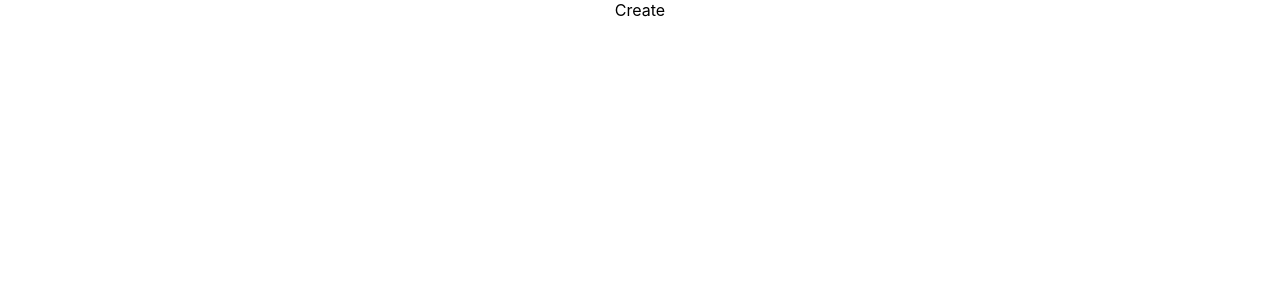
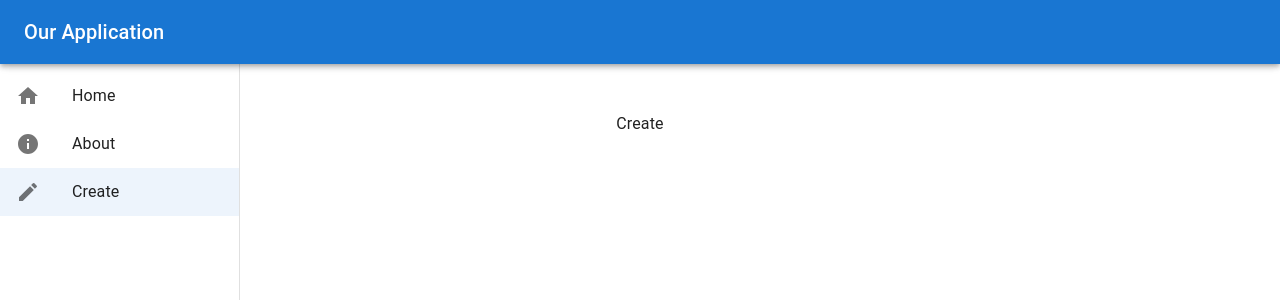
Before and after one commit to KELLSPING/TestReactDjango, a React (Create React App) app in the folder frontend/: page /create in a window 1280 px wide. Shown: the top 300 px of the page. Built offline with nearby package versions, Linux system fonts and the light colour scheme.

Commit message:
[Doc., Feat.]
Update readme file.

Page navigation with react router.

```diff
--- a/frontend/src/App.js
+++ b/frontend/src/App.js
@@ -1,19 +1,21 @@
-import './App.css'
-import { Routes, Route } from 'react-router-dom';
-import Home from './components/Home';
-import About from './components/About';
-import Create from './components/Create';
+import "./App.css";
+import { Routes, Route } from "react-router-dom";
+import Home from "./components/Home";
+import About from "./components/About";
+import Create from "./components/Create";
+import NavBar from "./components/NavBar";
 
 function App() {
   return (
-    <div className='App'>
+    <div className="App">
+      <NavBar/>
       <Routes>
-        <Route path='' element={<Home/>}/>
-        <Route path='/about' element={<About/>}/>
-        <Route path='/create' element={<Create/>}/>
+        <Route path="" element={<Home />} />
+        <Route path="/about" element={<About />} />
+        <Route path="/create" element={<Create />} />
       </Routes>
     </div>
-  )
+  );
 }
 
 export default App;
--- /dev/null
+++ b/frontend/src/components/NavBar.js
@@ -0,0 +1,93 @@
+import * as React from "react";
+import Box from "@mui/material/Box";
+import Drawer from "@mui/material/Drawer";
+import AppBar from "@mui/material/AppBar";
+import CssBaseline from "@mui/material/CssBaseline";
+import Toolbar from "@mui/material/Toolbar";
+import List from "@mui/material/List";
+import { Link, useLocation } from "react-router-dom";
+import Typography from "@mui/material/Typography";
+import ListItem from "@mui/material/ListItem";
+import ListItemButton from "@mui/material/ListItemButton";
+import ListItemIcon from "@mui/material/ListItemIcon";
+import ListItemText from "@mui/material/ListItemText";
+import HomeIcon from "@mui/icons-material/Home";
+import InfoIcon from "@mui/icons-material/Info";
+import CreateIcon from "@mui/icons-material/Create";
+
+const drawerWidth = 240;
+
+export default function NavBar() {
+  const location = useLocation();
+  const path = location.pathname;
+
+  return (
+    <Box sx={{ display: "flex" }}>
+      <CssBaseline />
+      <AppBar
+        position="fixed"
+        sx={{ zIndex: (theme) => theme.zIndex.drawer + 1 }}
+      >
+        <Toolbar>
+          <Typography variant="h6" noWrap component="div">
+            Our Application
+          </Typography>
+        </Toolbar>
+      </AppBar>
+      <Drawer
+        variant="permanent"
+        sx={{
+          width: drawerWidth,
+          flexShrink: 0,
+          [`& .MuiDrawer-paper`]: {
+            width: drawerWidth,
+            boxSizing: "border-box",
+          },
+        }}
+      >
+        <Toolbar />
+        <Box sx={{ overflow: "auto" }}>
+          <List>
+            <ListItem disablePadding>
+              <ListItemButton component={Link} to="" selected={"" === path}>
+                <ListItemIcon>
+                  <HomeIcon />
+                </ListItemIcon>
+                <ListItemText primary={"Home"} />
+              </ListItemButton>
+            </ListItem>
+
+            <ListItem disablePadding>
+              <ListItemButton
+                component={Link}
+                to="/about"
+                selected={"/about" === path}
+              >
+                <ListItemIcon>
+                  <InfoIcon />
+                </ListItemIcon>
+                <ListItemText primary={"About"} />
+              </ListItemButton>
+            </ListItem>
+
+            <ListItem disablePadding>
+              <ListItemButton
+                component={Link}
+                to="/create"
+                selected={"/create" === path}
+              >
+                <ListItemIcon>
+                  <CreateIcon />
+                </ListItemIcon>
+                <ListItemText primary={"Create"} />
+              </ListItemButton>
+            </ListItem>
+          </List>
+        </Box>
+      </Drawer>
+      <Box component="main" sx={{ flexGrow: 1, p: 3 }}>
+        <Toolbar />
+      </Box>
+    </Box>
+  );
+}
```
Also changed, not shown: frontend/src/components/About.js (+4 -6 lines), frontend/src/components/Create.js (+4 -6 lines), frontend/src/components/Home.js (+4 -6 lines), frontend/src/index.js (+7 -8 lines), 2 other files (tests, documents, lock files or other folders).
